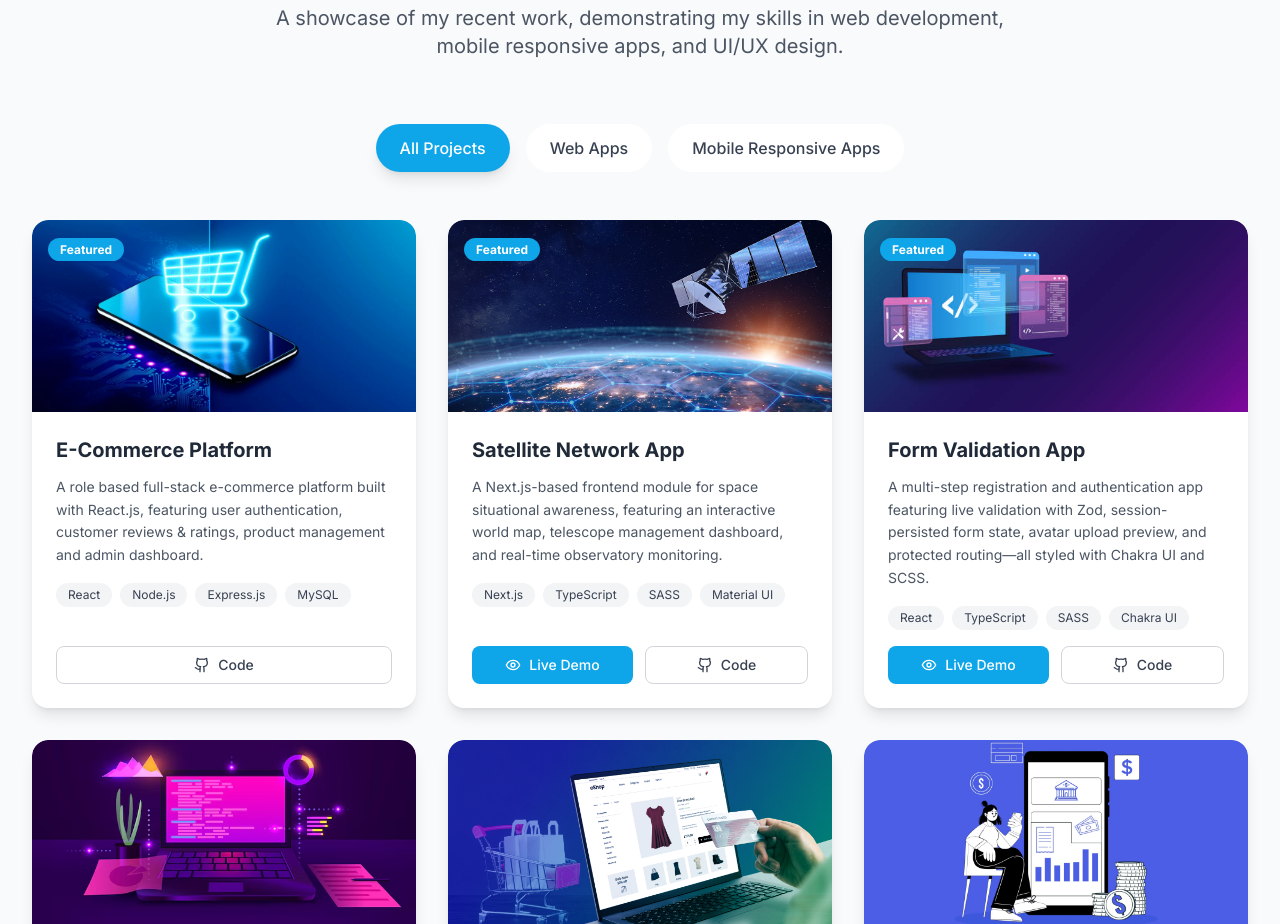
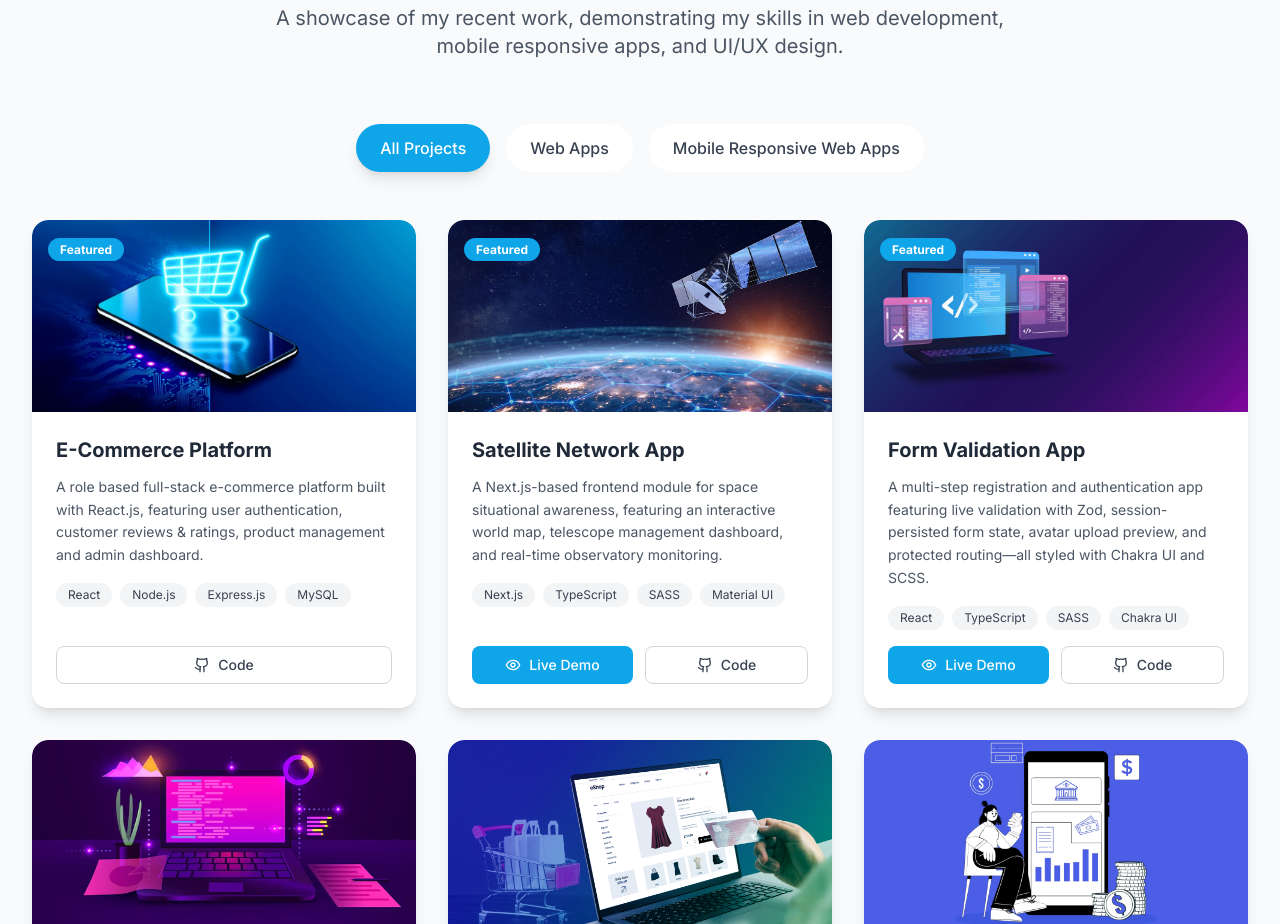
Before and after one commit to tonidobrinski/Portfolio, a Next.js app: page / in a window 1280 px wide. Shown: the part 4740-5664 px from the top of the page. Built offline with nearby package versions, Linux system fonts and the light colour scheme.

Commit message:
text adjustment

```diff
--- a/components/Projects.tsx
+++ b/components/Projects.tsx
@@ -11,7 +11,7 @@ const Projects = () => {
   const filters = [
     { id: "all", label: "All Projects" },
     { id: "web", label: "Web Apps" },
-    { id: "mobile", label: "Mobile Responsive Apps" },
+    { id: "mobile", label: "Mobile Responsive Web Apps" },
   ];
 
   const projects = [
```
